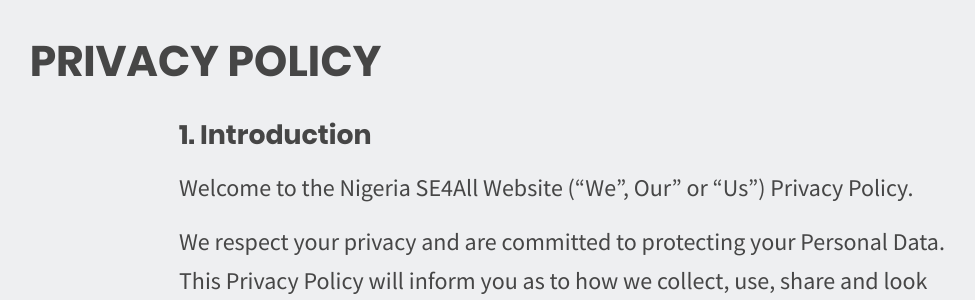
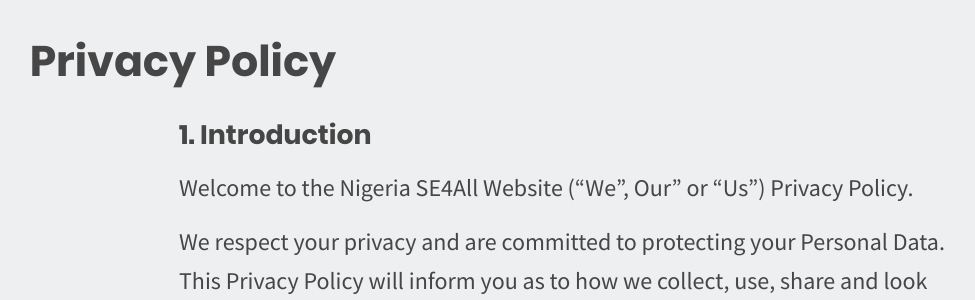
Before and after one commit to rl-institut/NESP2_website, a Flask app: page /privacypolicy in a window 1280 px wide. Shown: the part 80-380 px from the top of the page, without its empty margins (77-1052 px from the left). Run offline with Flask 2, Linux system fonts and the light colour scheme; some libraries are stand-ins or nearby versions.

Commit message:
Change all caps to CamelCase

```diff
--- a/app/templates/privacypolicy.html
+++ b/app/templates/privacypolicy.html
@@ -6,7 +6,7 @@
 {% block content %}
 <div id="privacy-policy" class="grid-container full">
     <section id="privacy-policy-sec" class="grid-x align-center light-grey">
-        <h2 class="cell medium-10"> PRIVACY POLICY </h2>
+        <h2 class="cell medium-10"> Privacy Policy </h2>
         <div id="privacy-policy-content" class="cell medium-10 l-width-60">
             <h3> 1. Introduction </h3>
             <p>Welcome to the Nigeria SE4All Website (“We”, Our” or “Us”) Privacy Policy.</p>
--- a/app/templates/termsofservice.html
+++ b/app/templates/termsofservice.html
@@ -7,7 +7,7 @@
 {% block content %}
 <div id="tos-content" class="grid-container full">
     <section id="tos-sec" class="grid-x align-center light-grey">
-        <h2 class="cell medium-10"> TERMS AND CONDITIONS OF SERVICE </h2>
+        <h2 class="cell medium-10"> Terms and Conditions of Service </h2>
         <p class="cell medium-8 l-width-60">Last Modification: 25th June 2020</p>
 
         <p class="cell medium-8 l-width-60">We welcome all Users to our website. Please read the following Terms of Service (‘Terms’) carefully before using this Website. Your access to and use of the website are subject to your acceptance of and compliance with these Terms.</p>
```
